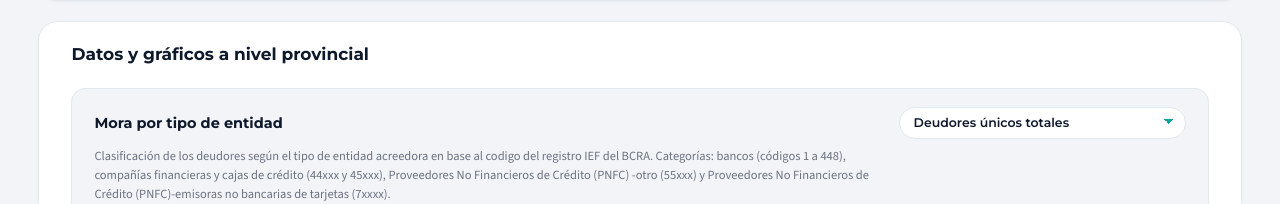
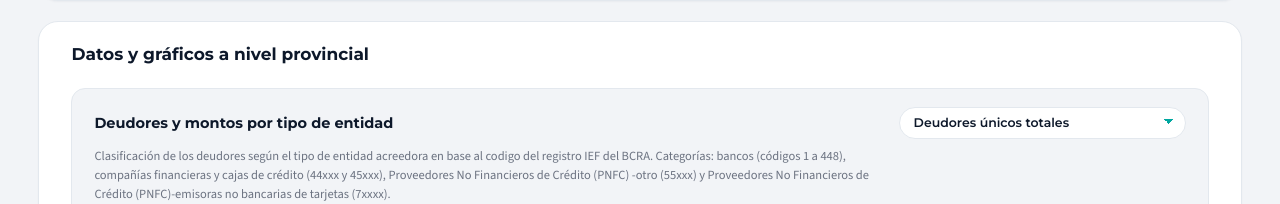
Before and after one commit to MaxiLopez04/Morosidad_v2, a plain HTML site: page index.html in a window 1280 px wide. Shown: the part 1384-1588 px from the top of the page. Drawn offline with nearby package versions, Linux system fonts and the light colour scheme.

Commit message:
Update chart subtitle for Mora by entity type

```diff
--- a/index.html
+++ b/index.html
@@ -129,7 +129,7 @@
     <!-- Gráfico 1: Mora por tipo de entidad -->
     <div class="chart-card">
       <div class="chart-card-header">
-        <h4 class="chart-card-subtitle">Mora por tipo de entidad</h4>
+        <h4 class="chart-card-subtitle">Deudores y montos por tipo de entidad</h4>
         <select class="chart-select" id="entidadTipoMetricSelect">
           <option value="deudoresTotal">Deudores únicos totales</option>
           <option value="deudoresMora">Deudores únicos en mora</option>
```
